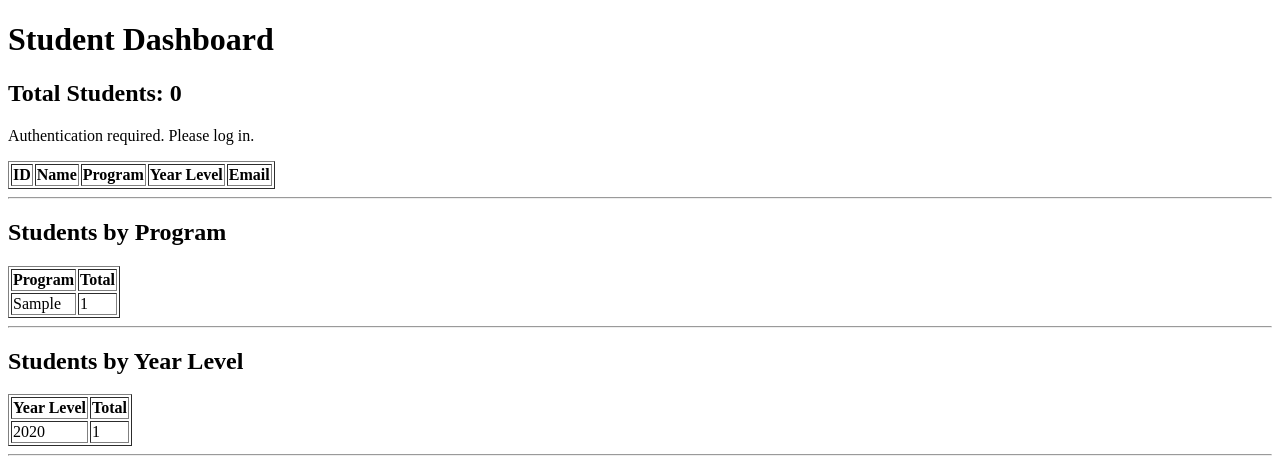
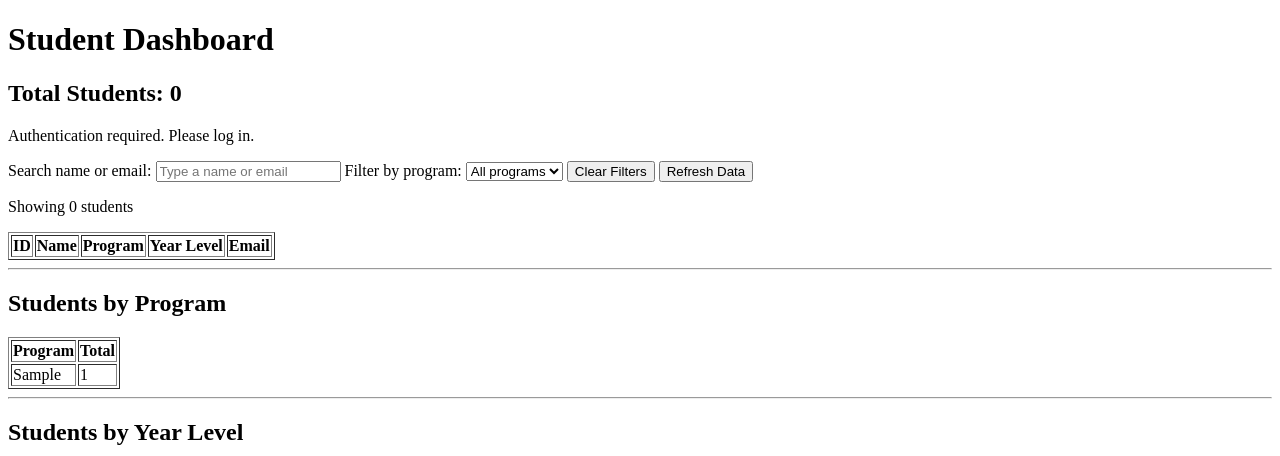
Before and after one commit to jaena10/CJM_DjangoWebApp, a Django app: page /registration/dashboard/ in a window 1280 px wide. Shown: the top 456 px of the page. Run offline with Django 5.2, Linux system fonts and the light colour scheme; tables that the repository leaves empty hold one stand-in row (values such as "Sample post"); lists and menus that the app fills with data are empty.

Commit message:
Enhance AJAX dashboard with search and filters

```diff
--- a/CJM_DjangoWebApp/registration/static/registration/js/student_dashboard.js
+++ b/CJM_DjangoWebApp/registration/static/registration/js/student_dashboard.js
@@ -1,20 +1,26 @@
-async function loadStudents() {
+let allStudents = [];
+
+const searchInput = document.getElementById("student-search");
+const programFilter = document.getElementById("program-filter");
+const clearButton = document.getElementById("clear-filters");
+const refreshButton = document.getElementById("refresh-students");
+const resultCount = document.getElementById("result-count");
 const loadingMessage = document.getElementById("loading-message");
 const errorMessage = document.getElementById("error-message");
 const studentCount = document.getElementById("student-count");
 const tableBody = document.getElementById("student-table-body");
 
-    try {
+async function loadStudents() {
 loadingMessage.textContent = "Loading students...";
 errorMessage.textContent = "";
+refreshButton.disabled = true;
 
+try {
     const response = await fetch("/api/students/");
 
     if (!response.ok) {
         if (response.status === 401) {
-                throw new Error(
-                    "Authentication required. Please log in."
-                );
+            throw new Error("Authentication required. Please log in.");
         }
 
         throw new Error(`HTTP error: ${response.status}`);
@@ -22,34 +28,12 @@ async function loadStudents() {
 
     const data = await response.json();
 
+    allStudents = data.students || [];
+
     studentCount.textContent = data.count;
-        tableBody.innerHTML = "";
 
-        if (data.students.length === 0) {
-            const row = document.createElement("tr");
-
-            row.innerHTML = `
-                <td colspan="5">
-                    No Student records found.
-                </td>
-            `;
-
-            tableBody.appendChild(row);
-        } else {
-            data.students.forEach(student => {
-                const row = document.createElement("tr");
-
-                row.innerHTML = `
-                    <td>${student.id}</td>
-                    <td>${student.student_name}</td>
-                    <td>${student.program}</td>
-                    <td>${student.year_level}</td>
-                    <td>${student.email}</td>
-                `;
-
-                tableBody.appendChild(row);
-            });
-        }
+    populateProgramFilter();
+    renderStudents();
 
     loadingMessage.textContent = "";
 
@@ -57,11 +41,126 @@ async function loadStudents() {
     loadingMessage.textContent = "";
     errorMessage.textContent = error.message;
 
-        console.error(
-            "Student loading error:",
-            error
-        );
-    }
+    console.error("Student loading error:", error);
+
+} finally {
+    refreshButton.disabled = false;
 }
 
+
+}
+
+function populateProgramFilter() {
+const selectedProgram = programFilter.value;
+
+const programs = [
+    ...new Set(
+        allStudents
+            .map(student => student.program)
+            .filter(Boolean)
+    )
+].sort();
+
+programFilter.replaceChildren();
+
+const allOption = document.createElement("option");
+allOption.value = "";
+allOption.textContent = "All programs";
+programFilter.appendChild(allOption);
+
+programs.forEach(program => {
+    const option = document.createElement("option");
+
+    option.value = program;
+    option.textContent = program;
+
+    programFilter.appendChild(option);
+});
+
+if (programs.includes(selectedProgram)) {
+    programFilter.value = selectedProgram;
+}
+
+
+}
+
+function renderStudents() {
+const searchTerm = searchInput.value.trim().toLowerCase();
+const selectedProgram = programFilter.value;
+
+const filteredStudents = allStudents.filter(student => {
+
+    const name = String(student.student_name || "").toLowerCase();
+    const email = String(student.email || "").toLowerCase();
+
+    const matchesSearch =
+        name.includes(searchTerm) ||
+        email.includes(searchTerm);
+
+    const matchesProgram =
+        selectedProgram === "" ||
+        student.program === selectedProgram;
+
+    return matchesSearch && matchesProgram;
+});
+
+tableBody.replaceChildren();
+
+if (filteredStudents.length === 0) {
+
+    const row = document.createElement("tr");
+    const cell = document.createElement("td");
+
+    cell.colSpan = 5;
+    cell.textContent = "No matching Student records found.";
+
+    row.appendChild(cell);
+    tableBody.appendChild(row);
+
+} else {
+
+    filteredStudents.forEach(student => {
+
+        const row = document.createElement("tr");
+
+        [
+            student.id,
+            student.student_name,
+            student.program,
+            student.year_level,
+            student.email
+        ].forEach(value => {
+
+            const cell = document.createElement("td");
+
+            cell.textContent = value ?? "";
+
+            row.appendChild(cell);
+        });
+
+        tableBody.appendChild(row);
+    });
+}
+
+resultCount.textContent =
+    `Showing ${filteredStudents.length} of ${allStudents.length} students`;
+
+
+}
+
+searchInput.addEventListener("input", renderStudents);
+
+programFilter.addEventListener("change", renderStudents);
+
+clearButton.addEventListener("click", () => {
+searchInput.value = "";
+programFilter.value = "";
+
+renderStudents();
+
+
+});
+
+refreshButton.addEventListener("click", loadStudents);
+
 loadStudents();
--- a/CJM_DjangoWebApp/registration/templates/registration/student_dashboard.html
+++ b/CJM_DjangoWebApp/registration/templates/registration/student_dashboard.html
@@ -18,6 +18,33 @@
 <p id="loading-message">Loading students...</p>
 
 <p id="error-message"></p>
+
+<!-- Module 06 Enhancement: Search and Filters -->
+<section>
+    <label for="student-search">Search name or email:</label>
+    <input
+        type="search"
+        id="student-search"
+        placeholder="Type a name or email"
+    >
+
+    <label for="program-filter">Filter by program:</label>
+    <select id="program-filter">
+        <option value="">All programs</option>
+    </select>
+
+    <button type="button" id="clear-filters">
+        Clear Filters
+    </button>
+
+    <button type="button" id="refresh-students">
+        Refresh Data
+    </button>
+</section>
+
+<p id="result-count" aria-live="polite">
+    Showing 0 students
+</p>
 
 <table border="1" id="student-table">
     <thead>
```
Lines whose indentation alone changed are shown as unchanged.
